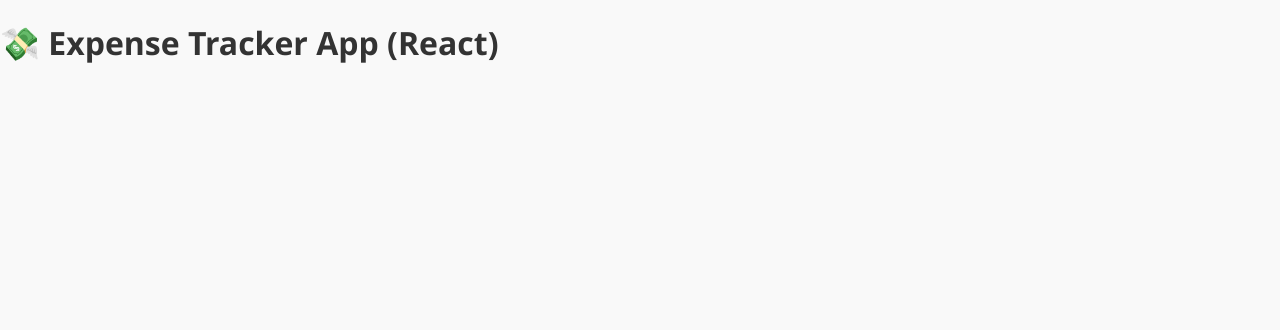
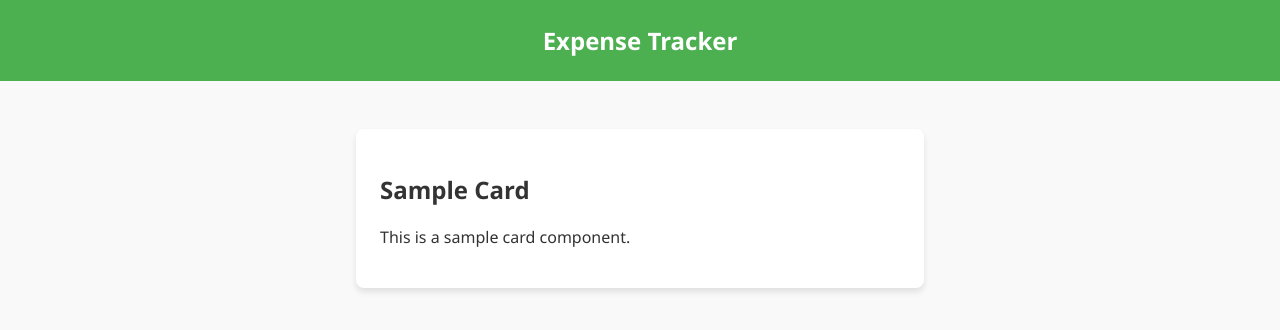
Before and after one commit to Dor-Ka/frontend-react-expense-tracker, a React (Vite) app: page / in a window 1280 px wide. Shown: the top 330 px of the page. Built offline with nearby package versions, Linux system fonts and the light colour scheme.

Commit message:
feat: integrate Header, Container and Card in App

```diff
--- a/src/App.jsx
+++ b/src/App.jsx
@@ -1,14 +1,19 @@
+import Header from "./components/Header";
+import Container from "./components/Container";
+import Card from "./components/Card";
 
-
-function App() {
-
+const App = () => {
   return (
     <>
+      <Header />
+      <Container>
+        <Card>
+          <h2>Sample Card</h2>
+          <p>This is a sample card component.</p>
+        </Card>
+      </Container>
+    </>
+  );
+};
 
-      <h1>💸 Expense Tracker App (React)</h1>
-
-    </>
-  )
-}
-
-export default App
+export default App;
```
